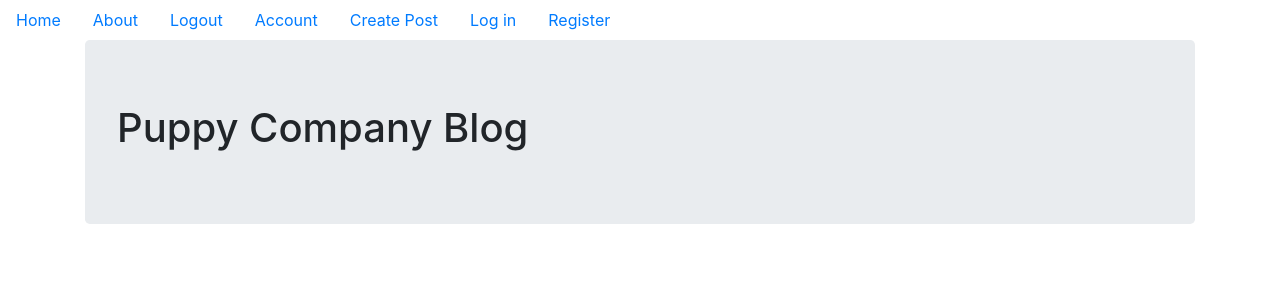
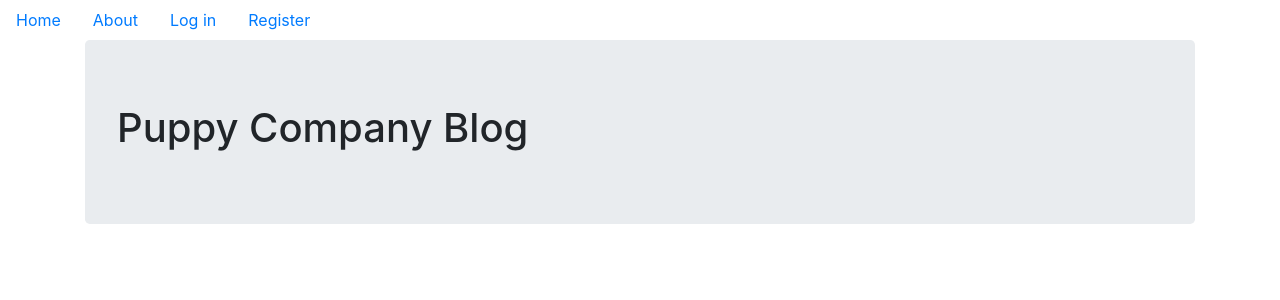
Before and after one commit to elbroandrew/learning-flask, a Flask app: page / in a window 1280 px wide. Shown: the top 300 px of the page. Run offline with Flask 2, Linux system fonts and the light colour scheme; parts of the project's set-up code (start-up, migrations or seed data) failed here and were passed over; some libraries are stand-ins or nearby versions.

Commit message:
feat: navbar links

```diff
--- a/BlogPostCompanyProject/puppycompanyblog/templates/base.html
+++ b/BlogPostCompanyProject/puppycompanyblog/templates/base.html
@@ -14,11 +14,14 @@
     <ul class="nav">
         <li class="nav-link"><a href="{{ url_for('core.index') }}">Home</a></li>
         <li class="nav-link"><a href="{{ url_for('core.info') }}">About</a></li>
-        <li class="nav-link"><a href="#">Logout</a></li>
-        <li class="nav-link"><a href="#">Account</a></li>
+        {% if current_user.is_authenticated %}
+        <li class="nav-link"><a href="{{url_for('users.logout')}}">Logout</a></li>
+        <li class="nav-link"><a href="{{url_for('users.account')}}">Account</a></li>
         <li class="nav-link"><a href="#">Create Post</a></li>
-        <li class="nav-link"><a href="#">Log in</a></li>
-        <li class="nav-link"><a href="#">Register</a></li>
+        {% else %}
+        <li class="nav-link"><a href="{{url_for('users.login')}}">Log in</a></li>
+        <li class="nav-link"><a href="{{url_for('users.register')}}">Register</a></li>
+        {% endif %}
 
     </ul>
     <div class="container">
```
